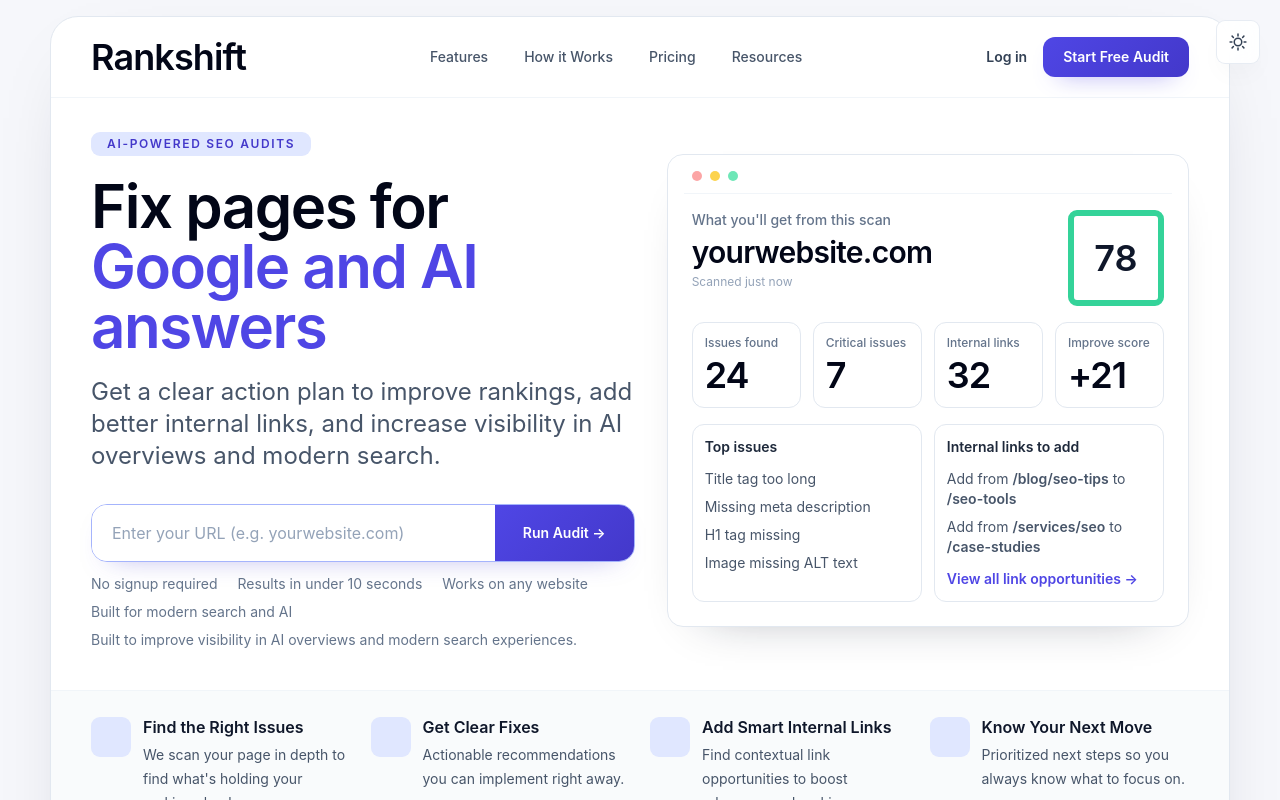
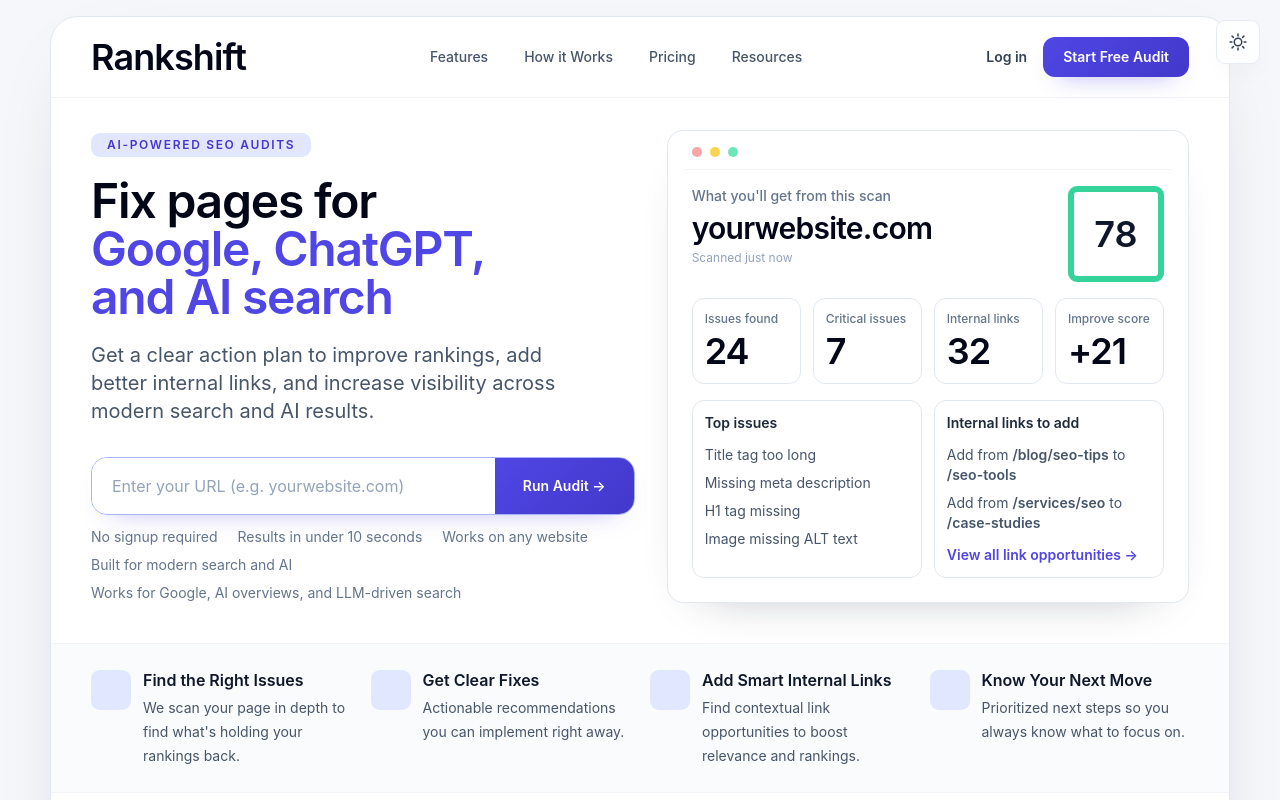
Before and after one commit to Lunoriapp/rankshift-app, a Next.js app: page / in a window 1280 px wide. Shown: the top 800 px of the page. Built offline with nearby package versions, Linux system fonts and the light colour scheme; no server answers.

Commit message:
Refine homepage hero typography, sizing, and copy for tighter premium readability

```diff
--- a/app/page.tsx
+++ b/app/page.tsx
@@ -105,16 +105,16 @@
 
         <section className="px-6 pb-8 pt-8 sm:px-8 lg:px-10 lg:pb-10">
           <div className="grid gap-8 lg:grid-cols-[1.02fr_0.98fr] lg:items-center">
-            <div>
+            <div className="max-w-[560px]">
               <p className="inline-flex rounded-full bg-indigo-100 px-4 py-1 text-xs font-semibold uppercase tracking-[0.14em] text-indigo-700">
                 AI-powered SEO audits
               </p>
-              <h1 className="mt-5 max-w-[16ch] text-5xl font-semibold leading-[1.05] tracking-tight text-slate-950 sm:text-6xl">
+              <h1 className="mt-5 max-w-[14ch] text-4xl font-semibold leading-[1.08] tracking-tight text-slate-950 sm:text-5xl">
                 Fix pages for{" "}
-                <span className="text-indigo-600">Google and AI answers</span>
+                <span className="text-indigo-600">Google, ChatGPT, and AI search</span>
               </h1>
-              <p className="mt-5 max-w-xl text-2xl leading-8 text-slate-600">
-                Get a clear action plan to improve rankings, add better internal links, and increase visibility in AI overviews and modern search.
+              <p className="mt-5 max-w-lg text-xl leading-7 text-slate-600">
+                Get a clear action plan to improve rankings, add better internal links, and increase visibility across modern search and AI results.
               </p>
               <div id="start-audit">
                 <AuditForm
@@ -123,7 +123,7 @@
                 />
               </div>
               <p className="mt-2 text-sm text-slate-500">
-                Built to improve visibility in AI overviews and modern search experiences.
+                Works for Google, AI overviews, and LLM-driven search
               </p>
             </div>
 
```
